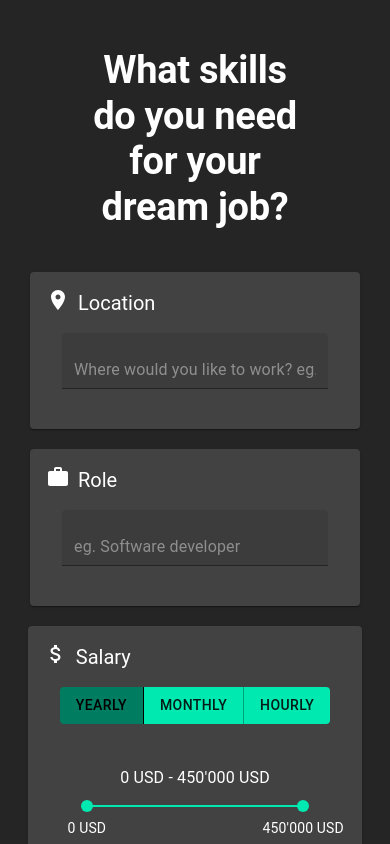
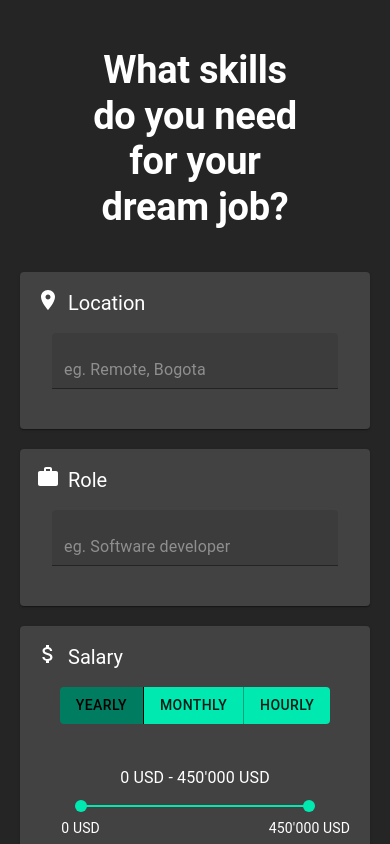
Before and after one commit to mneira10/Torre_JobExpectations, a React (Create React App) app in the folder front/: page / in a window 390 px wide. Shown: the top 844 px of the page. Built offline with nearby package versions, Linux system fonts and the light colour scheme.

Commit message:
fine tune card responsiveness

```diff
--- a/front/src/SearchJob/SearchJob.js
+++ b/front/src/SearchJob/SearchJob.js
@@ -16,7 +16,7 @@ import WorkIcon from "@material-ui/icons/Work";
 const useStyles = makeStyles((theme) => ({
   textFieldCard: {
     maxWidth: 400,
-    minWidth: 330,
+    minWidth: 350,
     margin: 10,
   },
 }));
@@ -60,7 +60,7 @@ export default function SearchJob(props) {
                 <TextField
                   variant="filled"
                   fullWidth={true}
-                  placeholder="Where would you like to work? eg. Remote"
+                  placeholder="eg. Remote, Bogota"
                 />
               </Box>
             </CardContent>
```
